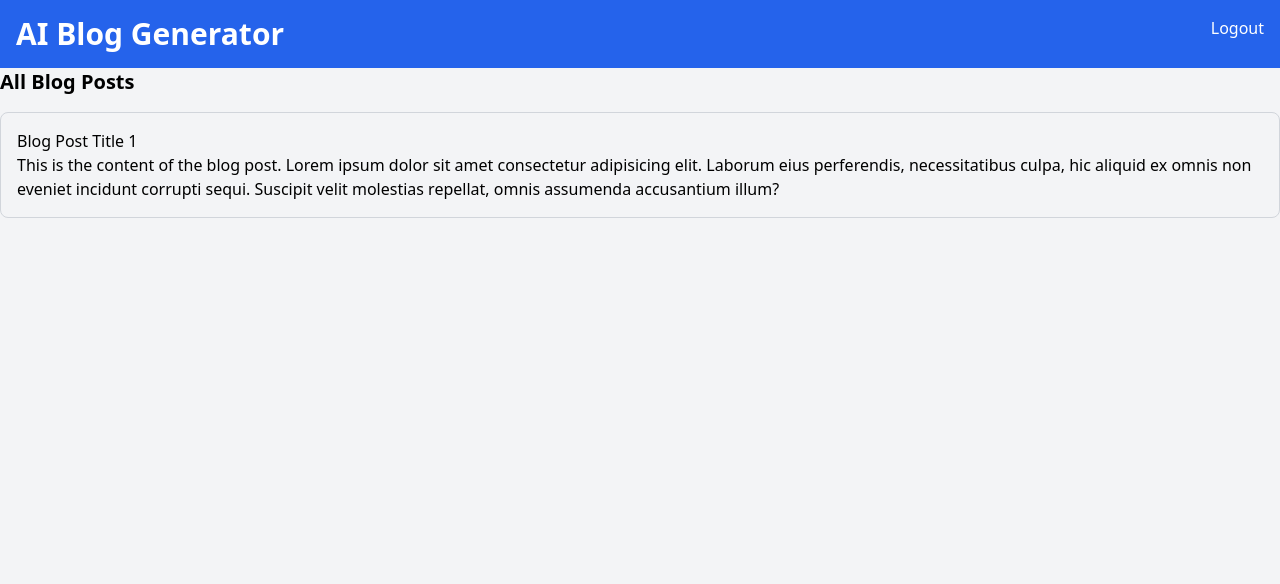
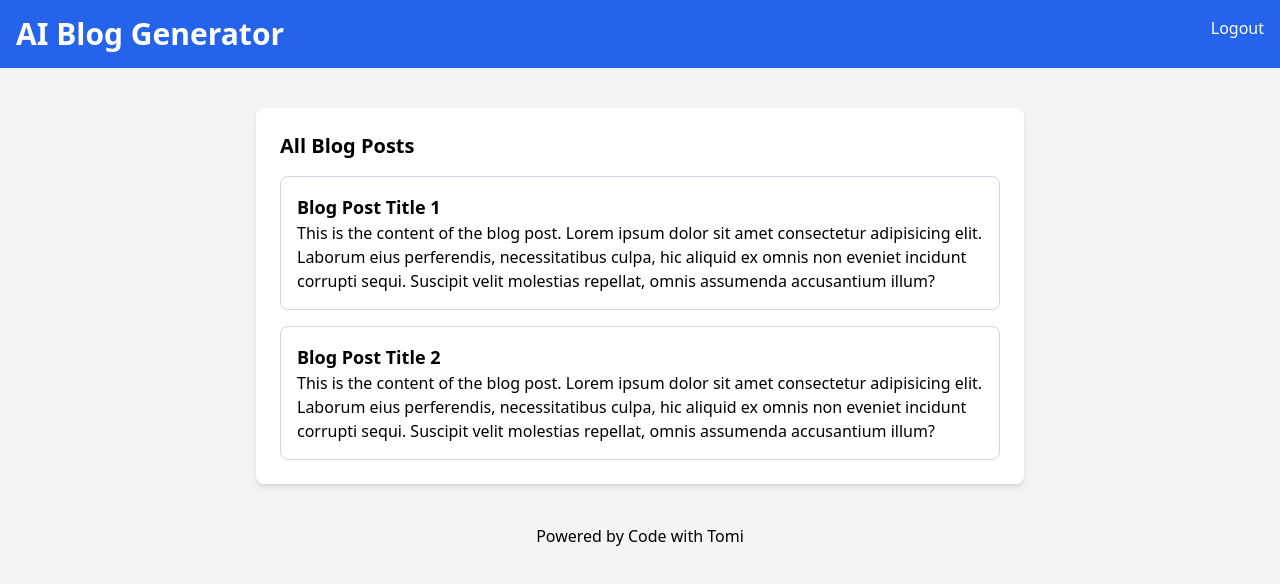
Before and after one commit to trandainien1/backend_course_projects, a plain HTML site: page AI blog app/frontend/all-blogs.html in a window 1280 px wide. Drawn offline with nearby package versions, Linux system fonts and the light colour scheme.

Commit message:
finish front end

```diff
--- a/AI blog app/frontend/all-blogs.html
+++ b/AI blog app/frontend/all-blogs.html
@@ -19,24 +19,37 @@
      </nav>
 
      <!-- Main content container -->
-      <div>
-        <div>
+      <div class="container mx-auto mt-10 px-4 sm:px-0">
+        <div class="max-w-3xl mx-auto bg-white p-6 rounded-lg shadow-md">
             <section>
                 <h2 class="text-xl mb-4 font-semibold ">All Blog Posts</h2>
                 <div class="space-y-4">
                     <div class="border border-gray-300 p-4 rounded-lg">
-                        <h3>
+                        <h3 class="text-lg font-semibold">
                             Blog Post Title 1
                         </h3>
                         <p>
                             This is the content of the blog post. Lorem ipsum dolor sit amet consectetur adipisicing elit. Laborum eius perferendis, necessitatibus culpa, hic aliquid ex omnis non eveniet incidunt corrupti sequi. Suscipit velit molestias repellat, omnis assumenda accusantium illum?
                         </p>
                     </div>
+                    <div class="border border-gray-300 p-4 rounded-lg">
+                        <h3 class="text-lg font-semibold">
+                            Blog Post Title 2
+                        </h3>
+                        <p>
+                            This is the content of the blog post. Lorem ipsum dolor sit amet consectetur adipisicing elit. Laborum eius perferendis, necessitatibus culpa, hic aliquid ex omnis non eveniet incidunt corrupti sequi. Suscipit velit molestias repellat, omnis assumenda accusantium illum?
+                        </p>
+                    </div>
+                    <!-- Repeat -->
 
                 </div>
             </section>
 
         </div>
       </div>
+
+     <footer class="text-center p-4 text-black mt-6">
+        Powered by <a href="https://youtu.be/_IC6wEt6KRc?si=wxnchjKrTafVJK4Z">Code with Tomi</a>
+     </footer>
 </body>
 </html>
```
Also changed, not shown: AI blog app/frontend/blog-detail.html (added, +42 -0 lines).
